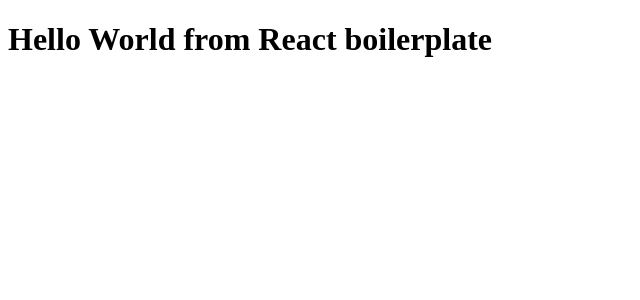
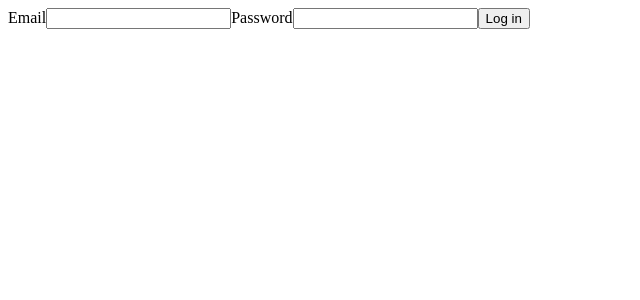
Before and after one commit to akido/pickapp-frontend, a React app: page /login in a window 1280 px wide. Shown: the top 300 px of the page, without its empty margins (0-640 px from the left). Built offline with nearby package versions, Linux system fonts and the light colour scheme.

Commit message:
Add react-router. Add login and home pages

```diff
--- a/package.json
+++ b/package.json
@@ -13,6 +13,7 @@
   "dependencies": {
     "react": "^16.13.1",
     "react-dom": "^16.13.1",
+    "react-router-dom": "^5.1.2",
     "typescript": "^3.8.3",
     "webpack-dev-server": "^3.10.3"
   },
@@ -23,6 +24,7 @@
     "@babel/preset-typescript": "^7.8.3",
     "@types/jest": "^25.1.4",
     "@types/react-dom": "^16.9.6",
+    "@types/react-router-dom": "^5.1.3",
     "@typescript-eslint/eslint-plugin": "^2.26.0",
     "@typescript-eslint/parser": "^2.26.0",
     "awesome-typescript-loader": "^5.2.1",
--- a/src/App.tsx
+++ b/src/App.tsx
@@ -1,5 +1,24 @@
 import React from 'react'
+import {
+  BrowserRouter as Router,
+  Switch,
+  Route,
+  // Link
+} from 'react-router-dom'
+import LoginPage from './pages/LoginPage'
+import HomePage from './pages/HomePage'
 
-const App = () => <h1>Hello World from React boilerplate</h1>
+const App = () => (
+  <Router>
+    <Switch>
+      <Route path="/login">
+        <LoginPage />
+      </Route>
+      <Route path="/">
+        <HomePage />
+      </Route>
+    </Switch>
+  </Router>
+)
 
 export default App
--- /dev/null
+++ b/src/pages/HomePage.tsx
@@ -0,0 +1,33 @@
+import React, { useState } from 'react'
+
+interface Request {
+  id: string
+  firstName: string
+  lastName: string
+  category: string
+  location: string
+  description: string
+}
+
+const HomePage = (): React.FunctionComponentElement<{}> => {
+  const [requests, setRequests] = useState<Request[]>([])
+
+  return (
+    <div>
+      <ul>
+        {requests.map((request) => (
+          <li key={request.id}>
+            <div>{request.category}</div>
+            <div>
+              {request.firstName} {request.lastName}
+            </div>
+            <div>{request.location}</div>
+            <div>{request.description}</div>
+          </li>
+        ))}
+      </ul>
+    </div>
+  )
+}
+
+export default HomePage
--- /dev/null
+++ b/src/pages/LoginPage.tsx
@@ -0,0 +1,41 @@
+import React, { useState } from 'react'
+
+const LoginPage = (): React.FunctionComponentElement<{}> => {
+  const [email, setEmail] = useState<string>('')
+  const [password, setPassword] = useState<string>('')
+
+  const onSubmit = (event: React.FormEvent<HTMLFormElement>): void => {
+    event.preventDefault()
+    console.log('Sending a request for logging in...')
+  }
+
+  return (
+    <form onSubmit={onSubmit}>
+      <label htmlFor="email">Email</label>
+      <input
+        id="email"
+        name="email"
+        type="text"
+        value={email}
+        onChange={(event) => {
+          setEmail(event.target.value)
+        }}
+      />
+
+      <label htmlFor="password">Password</label>
+      <input
+        id="password"
+        name="password"
+        type="password"
+        value={password}
+        onChange={(event) => {
+          setPassword(event.target.value)
+        }}
+      />
+
+      <button type="submit">Log in</button>
+    </form>
+  )
+}
+
+export default LoginPage
--- a/webpack.common.js
+++ b/webpack.common.js
@@ -12,7 +12,7 @@ module.exports = {
   // to make absolute path imports possible
   resolve: {
     modules: [path.resolve(__dirname, './src'), 'node_modules'],
-    extensions: ['.ts', '.js', '.json'],
+    extensions: ['.ts', '.tsx', '.js', '.json'],
   },
   module: {
     rules: [
```
Also changed, not shown: .eslintrc.js, 1 other file (tests, documents, lock files or other folders).
